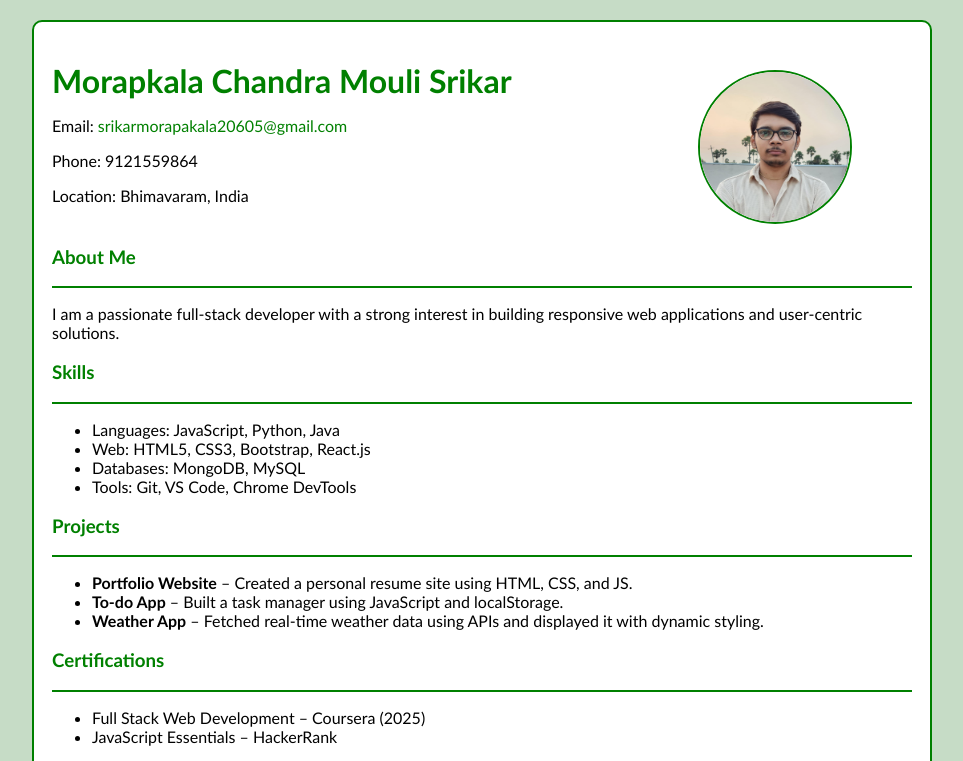
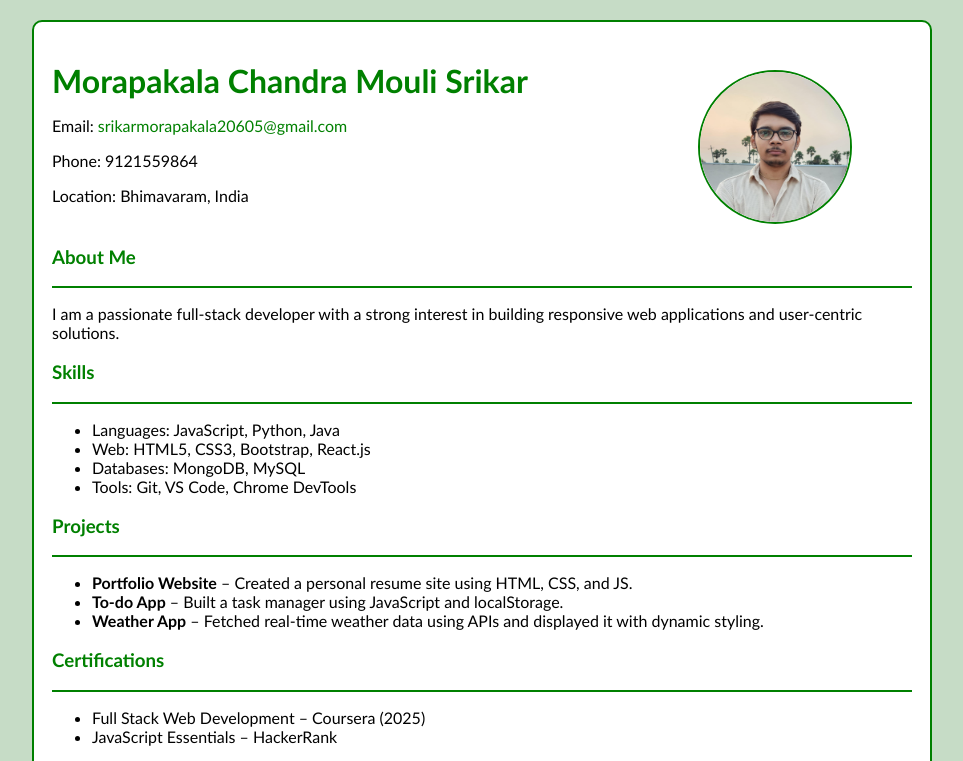
Before and after one commit to CMSrikar/SampleResume, a plain HTML site: page index.html in a window 1280 px wide. Shown: the top 761 px of the page, without its empty margins (268-1231 px from the left). Drawn offline with Linux system fonts and the light colour scheme.

Commit message:
first Commit.

```diff
--- a/index.html
+++ b/index.html
@@ -119,7 +119,7 @@
             <td>
                 <div class="one">
                     <div>
-                        <h1>Morapkala Chandra Mouli Srikar</h1>
+                        <h1>Morapakala Chandra Mouli Srikar</h1>
                         <p>Email: <a href="mailto:srikarmorapakala20605@gmail.com">srikarmorapakala20605@gmail.com</a></p>
                         <p>Phone: 9121559864</p>
                         <p>Location: Bhimavaram, India</p>
```
